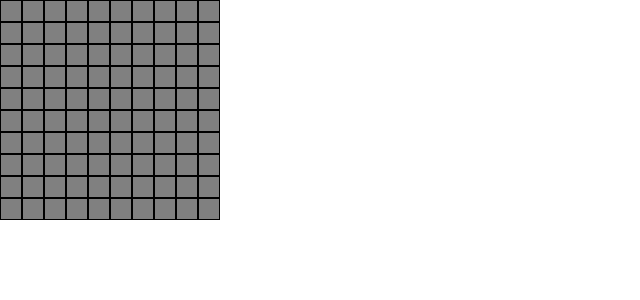
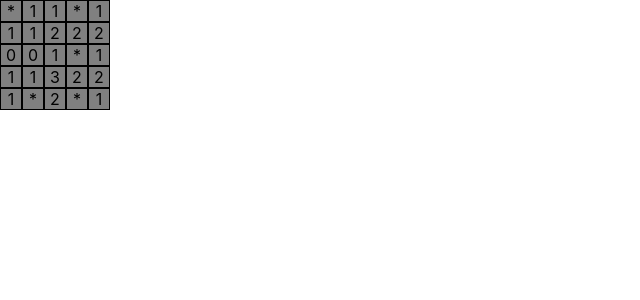
Before and after one commit to BradlyBarnacles/mine_sweeper, a React (Create React App) app: page / in a window 1280 px wide. Shown: the top 300 px of the page, without its empty margins (0-640 px from the left). Built offline with nearby package versions, Linux system fonts and the light colour scheme.

Commit message:
added functionality for generating board

```diff
--- a/src/App.tsx
+++ b/src/App.tsx
@@ -2,15 +2,17 @@ import React from 'react';
 import logo from './logo.svg';
 import './App.css';
 import Cell from './components/Cell';
+import GenerateBoard from './utils/GenerateBoard';
 
 function App() {
   //generate bomb positions
+  const bombLayout = GenerateBoard(5,5,5);
 
   var board: JSX.Element[] = [];
-  for (let i = 0; i < 10; i++) {
+  for (let i = 0; i < 5; i++) {
     let row: JSX.Element[] = [];
-    for (let i = 0; i < 10; i++) {
-      row.push(<Cell uncovered></Cell>);
+    for (let j = 0; j < 5; j++) {
+      row.push(<Cell uncovered bombInfo={bombLayout[i][j]}></Cell>);
     }
     board.push(<div style={{display: 'flex'}}>{row}</div>);
   }
--- a/src/components/Cell.tsx
+++ b/src/components/Cell.tsx
@@ -1,18 +1,17 @@
 import {FontAwesomeIcon} from '@fortawesome/react-fontawesome';
 import React, {ReactElement} from 'react';
+import {BombInfo} from '../utils/GenerateBoard';
 
 interface Props {
   onClick?: () => void;
-  isBomb?: boolean;
   uncovered?: boolean;
-  neighborCount?: number;
+  bombInfo?: BombInfo;
 }
 
 export default function Cell({
   onClick,
-  isBomb,
   uncovered,
-  neighborCount,
+  bombInfo,
 }: Props): ReactElement {
   if (!uncovered) {
     return (
@@ -26,16 +25,18 @@ export default function Cell({
     );
   } else {
     return (
-      <div
+      <p
         style={{
+          textAlign: 'center',
           height: '20px',
           width: '20px',
+          margin: '0px',
           backgroundColor: 'gray',
           borderStyle: 'solid',
           borderWidth: '1px',
         }}>
-        <p style={{textAlign: 'center'}}>{isBomb ? '*' : neighborCount}</p>
-      </div>
+        {bombInfo === 'bomb' ? '*' : bombInfo}
+      </p>
     );
   }
 }
--- /dev/null
+++ b/src/utils/GenerateBoard.ts
@@ -0,0 +1,40 @@
+export type BombInfo = 'bomb' | number;
+
+function randomInt(max: number): number {
+  return Math.floor(Math.random() * max);
+}
+
+export default function GenerateBoard(
+  width: number,
+  height: number,
+  numberOfBombs: number,
+): BombInfo[][] {
+  //init matrix with all zeros
+  var board: BombInfo[][] = new Array(width)
+    .fill(0)
+    .map(x => new Array(height).fill(0));
+
+  let bombsPlaced = 0;
+  while (bombsPlaced < numberOfBombs) {
+    let x = randomInt(width);
+    let y = randomInt(height);
+
+    console.log(`bomb placed at ${x}, ${y}`);
+    if (board[x][y] !== 'bomb') {
+      board[x][y] = 'bomb';
+      bombsPlaced++;
+      for (let i = -1; i < 2; i++) {
+        for (let j = -1; j < 2; j++) {
+          try {
+            var neighbor = board[x + i][y + j];
+            if (neighbor !== 'bomb') {
+              board[x + i][y + j] = neighbor + 1;
+            }
+          } catch {}
+        }
+      }
+    }
+  }
+
+  return board;
+}
```
Also changed, not shown: 1 other file (tests, documents, lock files or other folders).
